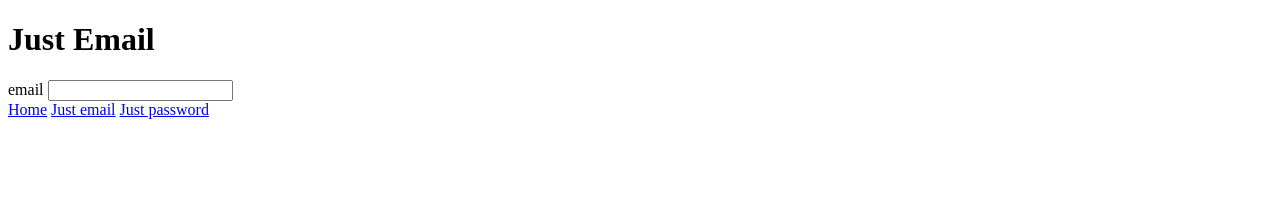
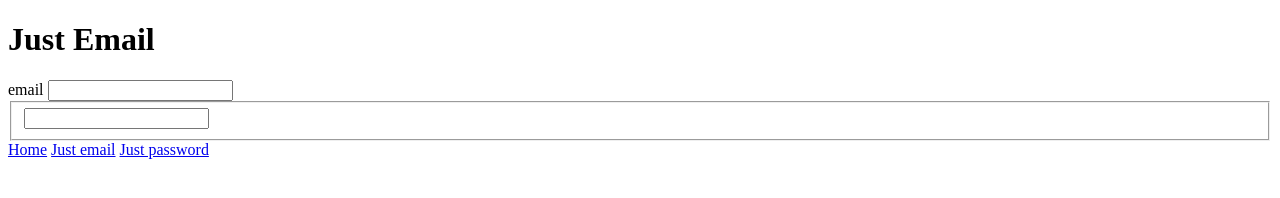
Before and after one commit to lukas-eschstruth/safari-autofill-test, a plain HTML site: page email.html in a window 1280 px wide. Drawn offline with Linux system fonts and the light colour scheme.

Commit message:
test password class as trigger

```diff
--- a/email.html
+++ b/email.html
@@ -9,6 +9,9 @@
 <form action="">
     <label for="email">email</label>
     <input id="email" type="email">
+    <fieldset class="password">
+        <input type="text" name="" id="">
+    </fieldset>
 </form>
 <a href="index.html">Home</a>
 <a href="email.html">Just email</a>
```
